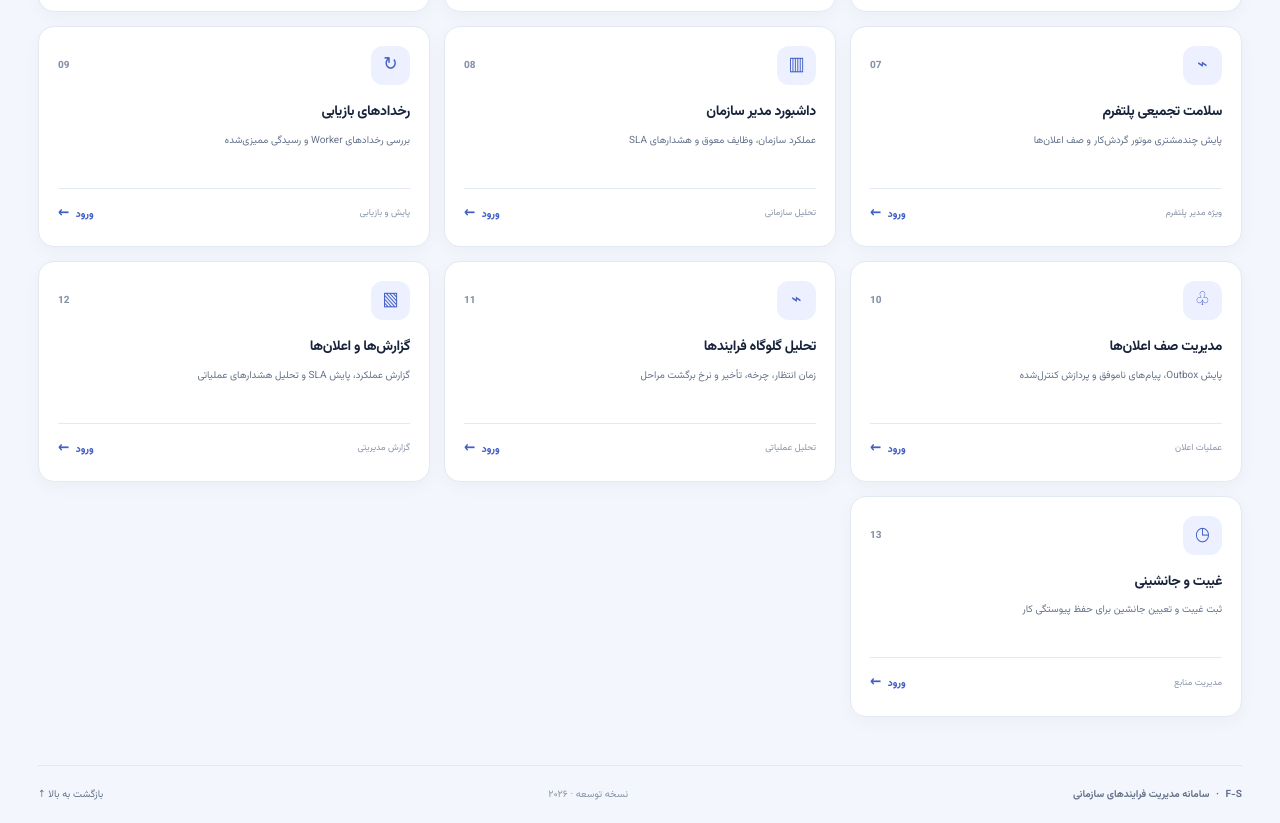
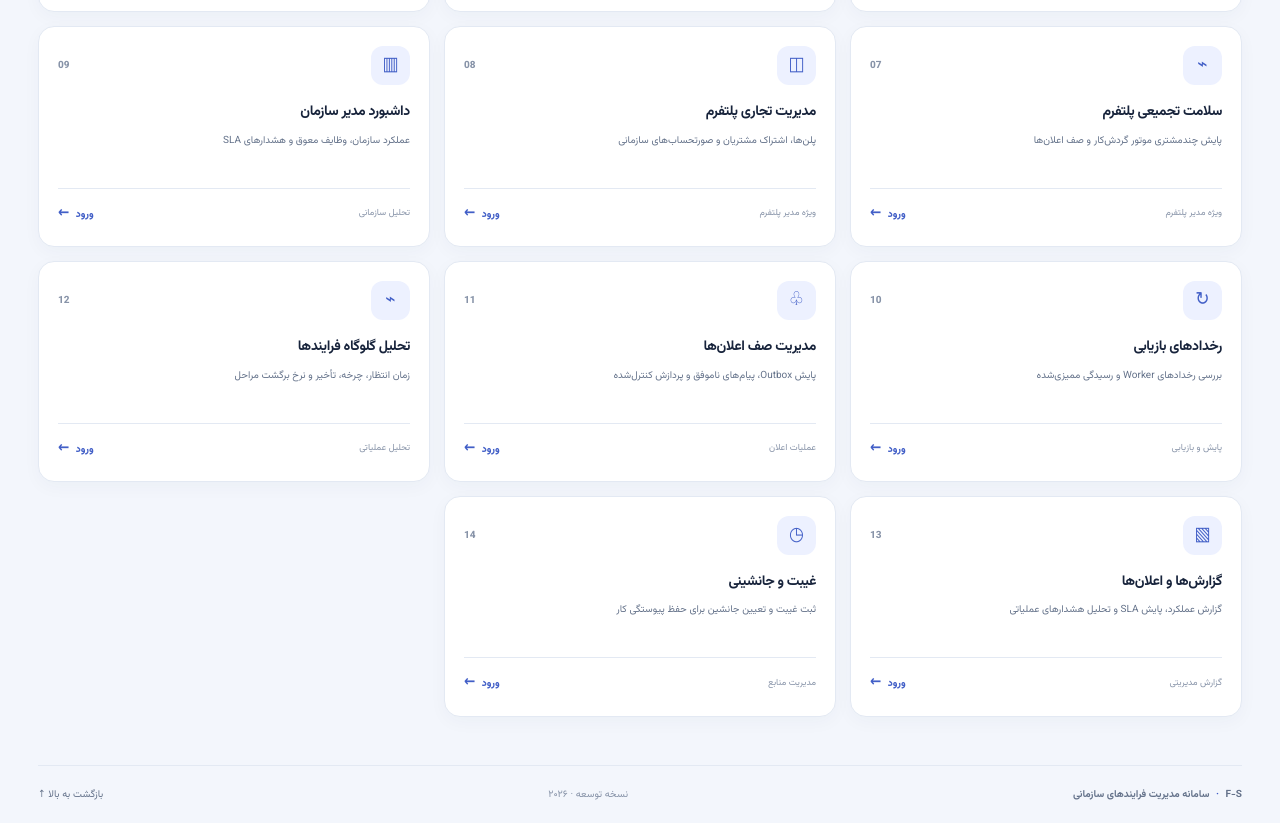
Before and after one commit to godsparadise1111/Fsb, a Next.js app in the folder apps/web/: page / in a window 1280 px wide. Shown: the part 1484-2307 px from the top of the page. Built offline with nearby package versions, Linux system fonts and the light colour scheme.

Commit message:
feat(web): add platform commercial operations to module navigation

```diff
--- a/apps/web/src/app/page.tsx
+++ b/apps/web/src/app/page.tsx
@@ -6,6 +6,7 @@ const modules = [
   { title: 'کارتابل گردش کار', description: 'اقدام، تأیید، رد و بازگشت مستند به مراحل قبلی', status: 'کارتابل عملیاتی', href: '/tasks', icon: '☷' },
   { title: 'داشبورد مدیریتی مشتری', description: 'شاخص‌های کلان، وظایف، فرایندها و هشدارهای سازمان', status: 'نمای مدیریتی', href: '/dashboard', icon: '▦' },
   { title: 'سلامت تجمیعی پلتفرم', description: 'پایش چندمشتری موتور گردش‌کار و صف اعلان‌ها', status: 'ویژه مدیر پلتفرم', href: '/platform-workflow-health', icon: '⌁' },
+  { title: 'مدیریت تجاری پلتفرم', description: 'پلن‌ها، اشتراک مشتریان و صورتحساب‌های سازمانی', status: 'ویژه مدیر پلتفرم', href: '/platform-commercial', icon: '◫' },
   { title: 'داشبورد مدیر سازمان', description: 'عملکرد سازمان، وظایف معوق و هشدارهای SLA', status: 'تحلیل سازمانی', href: '/organization-dashboard', icon: '▥' },
   { title: 'رخدادهای بازیابی', description: 'بررسی رخدادهای Worker و رسیدگی ممیزی‌شده', status: 'پایش و بازیابی', href: '/recovery-incidents', icon: '↻' },
   { title: 'مدیریت صف اعلان‌ها', description: 'پایش Outbox، پیام‌های ناموفق و پردازش کنترل‌شده', status: 'عملیات اعلان', href: '/notifications', icon: '♧' },
```
